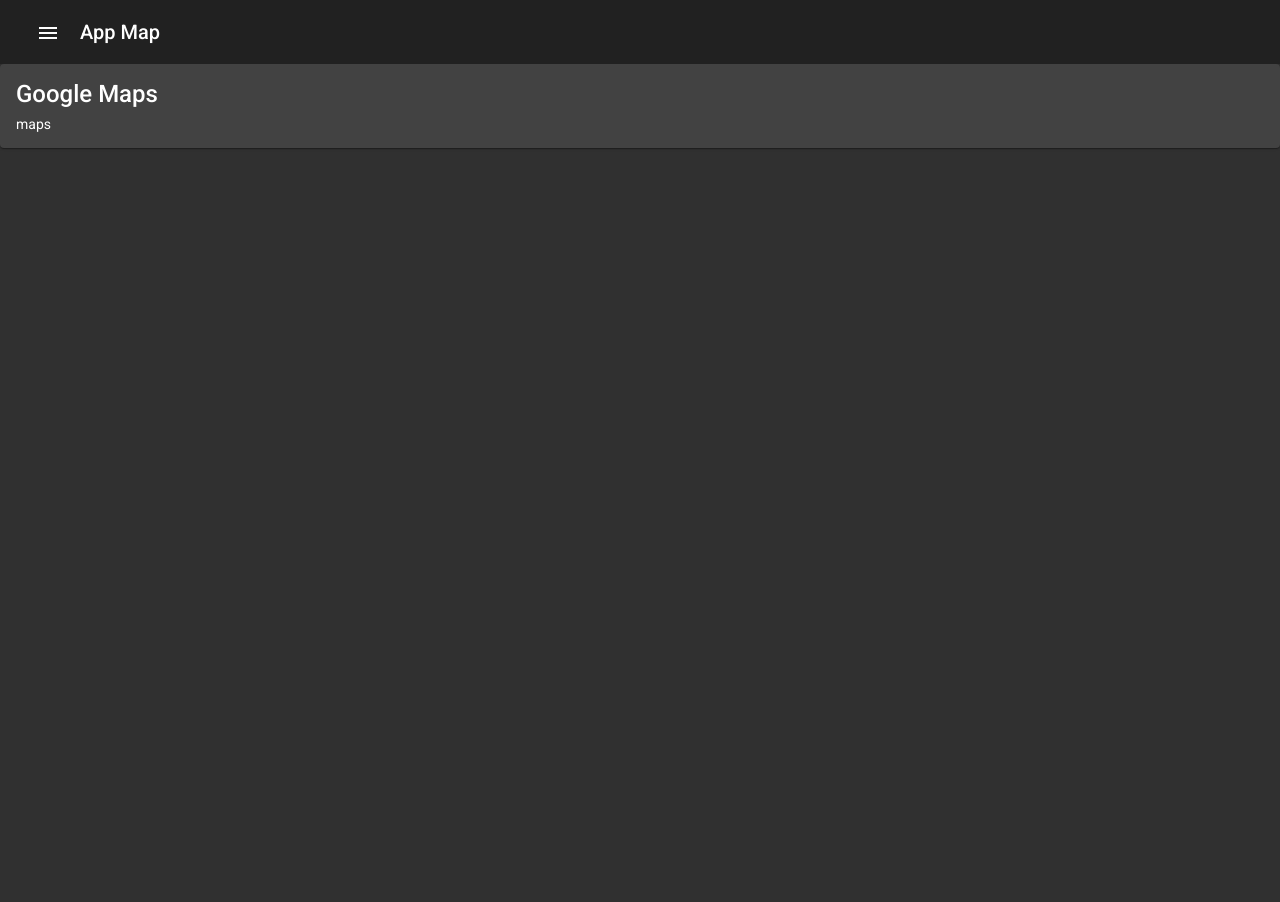
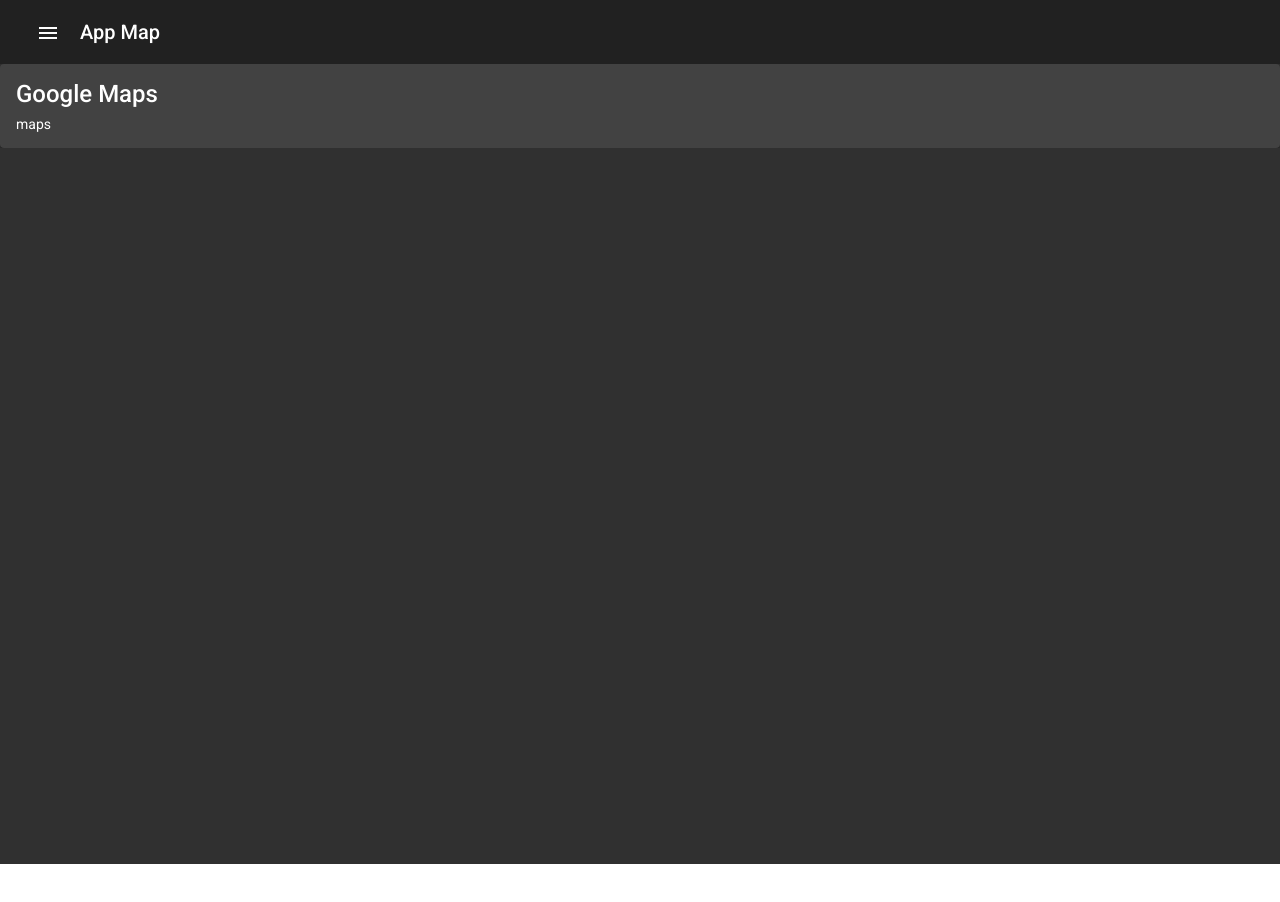
Before and after one commit to Zaleck-a/maps, an Angular app: page / in a window 1280 px wide. Shown: the top 902 px of the page. After the commit the page ends 864 px from the top, so only its background shows below. Built offline with nearby package versions, Linux system fonts and the light colour scheme.

Commit message:
height 100vh

```diff
--- a/src/app/app.component.html
+++ b/src/app/app.component.html
@@ -7,7 +7,7 @@
   <span>App Map</span>
 </mat-toolbar>
 
-<mat-drawer-container  style="height: 1200px;">
+<mat-drawer-container  style="min-height: 100vh;">
 
   <mat-drawer #drawer mode="side">
     <p>Auto-resizing sidenav</p>
```
